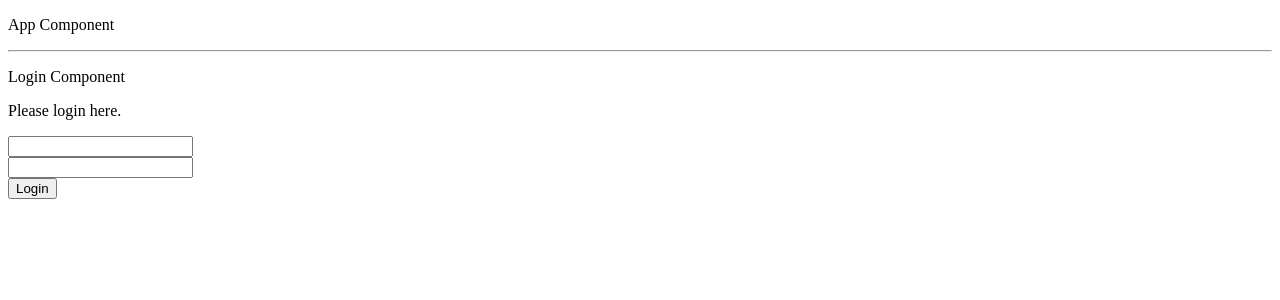
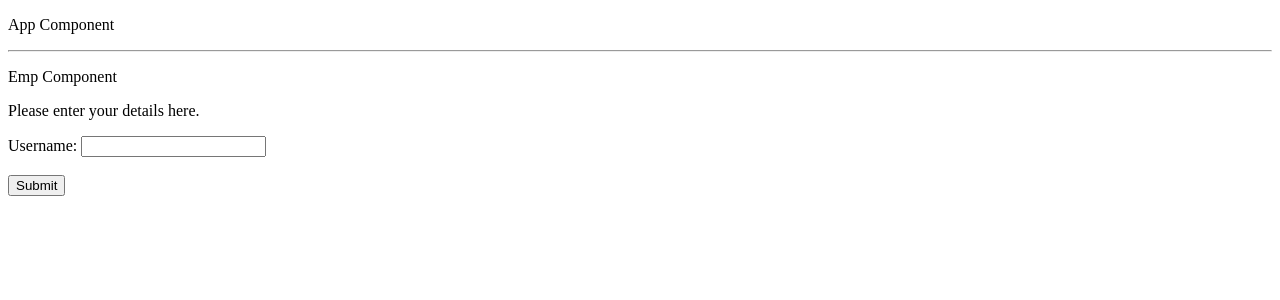
Before and after one commit to vamandeshmukh/sbi-react-app-2023, a React (Create React App) app: page / in a window 1280 px wide. Shown: the top 300 px of the page. Built offline with nearby package versions, Linux system fonts and the light colour scheme.

Commit message:
sbi react demo

```diff
--- a/src/App.js
+++ b/src/App.js
@@ -1,3 +1,4 @@
+import EmpData from "./components/EmpData";
 import Login from "./components/Login";
 import Logout from "./components/Logout";
 
@@ -7,8 +8,9 @@ const App = () => {
     <div>
       <p>App Component</p>
       <hr />
-      <Login />
+      <EmpData />
       {/* this is a comment  */}
+      {/* <Login /> */}
       {/* <Logout /> */}
     </div>
   );
--- /dev/null
+++ b/src/components/EmpData.js
@@ -0,0 +1,42 @@
+import { useState } from "react";
+
+const EmpData = () => {
+
+    const [emp, setEmp] = useState(
+        { username: '', firstName: '', lastName: '', phone: '', email: '' }
+    );
+
+
+    const handleEmp = (evt) => {
+        console.log(evt.target.name);
+        console.log(evt.target.value);
+        setEmp({
+            ...emp,
+            [evt.target.name]: evt.target.value
+        });
+    };
+
+    const submitEmp = (evt) => {
+        console.log(emp);
+        // code
+        evt.preventDefault();
+    };
+
+    return (
+        <div>
+            <p>Emp Component</p>
+            <div>
+                <p>Please enter your details here.</p>
+                <form onSubmit={submitEmp}>
+                    <label>Username: </label>
+                    <input type="text" name="username" value={emp.username} onChange={handleEmp} />
+                    <br /><br />
+                    <input type="submit" value="Submit" />
+                </form>
+            </div>
+            <p></p>
+        </div>
+    );
+};
+
+export default EmpData;
--- a/src/components/Login.js
+++ b/src/components/Login.js
@@ -15,11 +15,16 @@ const Login = () => {
     };
 
     const submitLogin = (evt) => {
-        console.log(loginData); // for testing
-        alert(`Hi ${loginData.username}! You've logged in successfully!`); // for alert to the user
-        setLoginData({username: '', password: ''}); // to clear form fields
-        setLoginMessage(`You've logged in successfully!`); // screen message to the user
-        evt.preventDefault(); // prevents from page reload
+        console.log(loginData);
+        if (loginData.username === 'Sonu' && loginData.password === 'Sonu') {
+            setLoginData({username: '', password: ''});
+            setLoginMessage(`You've logged in successfully!`);
+            }
+            else {
+                setLoginData({username: '', password: ''});
+                setLoginMessage(`Invalid credentials!`);
+                }
+        evt.preventDefault();
     };
 
     return (
@@ -29,9 +34,9 @@ const Login = () => {
                 <p>Please login here.</p>
                 <form onSubmit={submitLogin}>
                     <input type="text" name="username" value={loginData.username} onChange={handleLogin} />
-                    <br />
+                    <br /><br />
                     <input type="password" name="password" value={loginData.password} onChange={handleLogin} />
-                    <br />
+                    <br /><br />
                     <input type="submit" value="Login" />
                 </form>
             </div>
@@ -41,6 +46,51 @@ const Login = () => {
 };
 
 export default Login;
+
+
+// import { useState } from "react";
+
+// const Login = () => {
+
+//     const [loginData, setLoginData] = useState({username: '', password: ''});
+//     const [loginMessage, setLoginMessage] = useState('');
+
+//     const handleLogin = (evt) => {
+//         console.log(evt.target.name);
+//         console.log(evt.target.value);
+//         setLoginData({
+//             ...loginData,
+//             [evt.target.name]: evt.target.value
+//         });
+//     };
+
+//     const submitLogin = (evt) => {
+//         console.log(loginData); // for testing
+//         alert(`Hi ${loginData.username}! You've logged in successfully!`); // for alert to the user
+//         setLoginData({username: '', password: ''}); // to clear form fields
+//         setLoginMessage(`You've logged in successfully!`); // screen message to the user
+//         evt.preventDefault(); // prevents from page reload
+//     };
+
+//     return (
+//         <div>
+//             <p>Login Component</p>
+//             <div>
+//                 <p>Please login here.</p>
+//                 <form onSubmit={submitLogin}>
+//                     <input type="text" name="username" value={loginData.username} onChange={handleLogin} />
+//                     <br /><br />
+//                     <input type="password" name="password" value={loginData.password} onChange={handleLogin} />
+//                     <br /><br />
+//                     <input type="submit" value="Login" />
+//                 </form>
+//             </div>
+//             <p>{loginMessage}</p>
+//         </div>
+//     );
+// };
+
+// export default Login;
 
 // import { useState } from "react";
 
```
